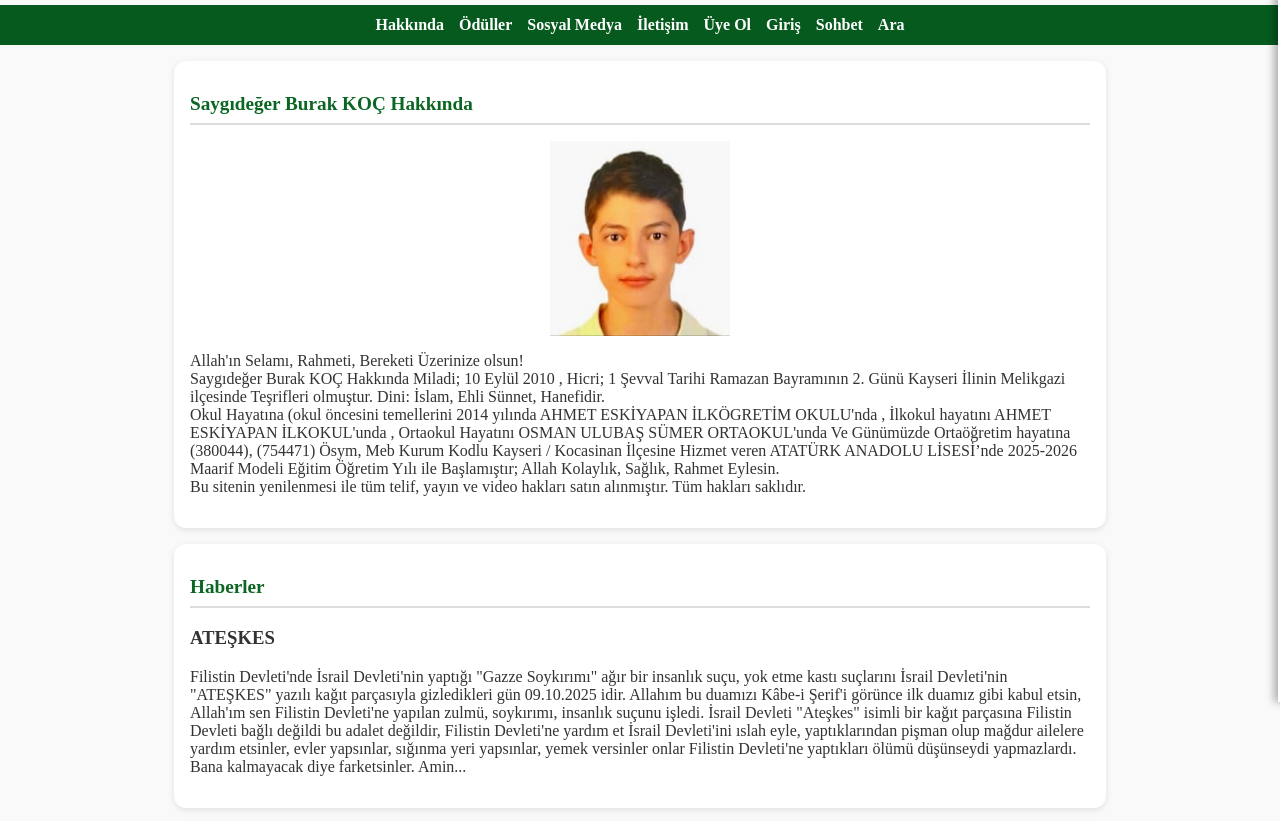
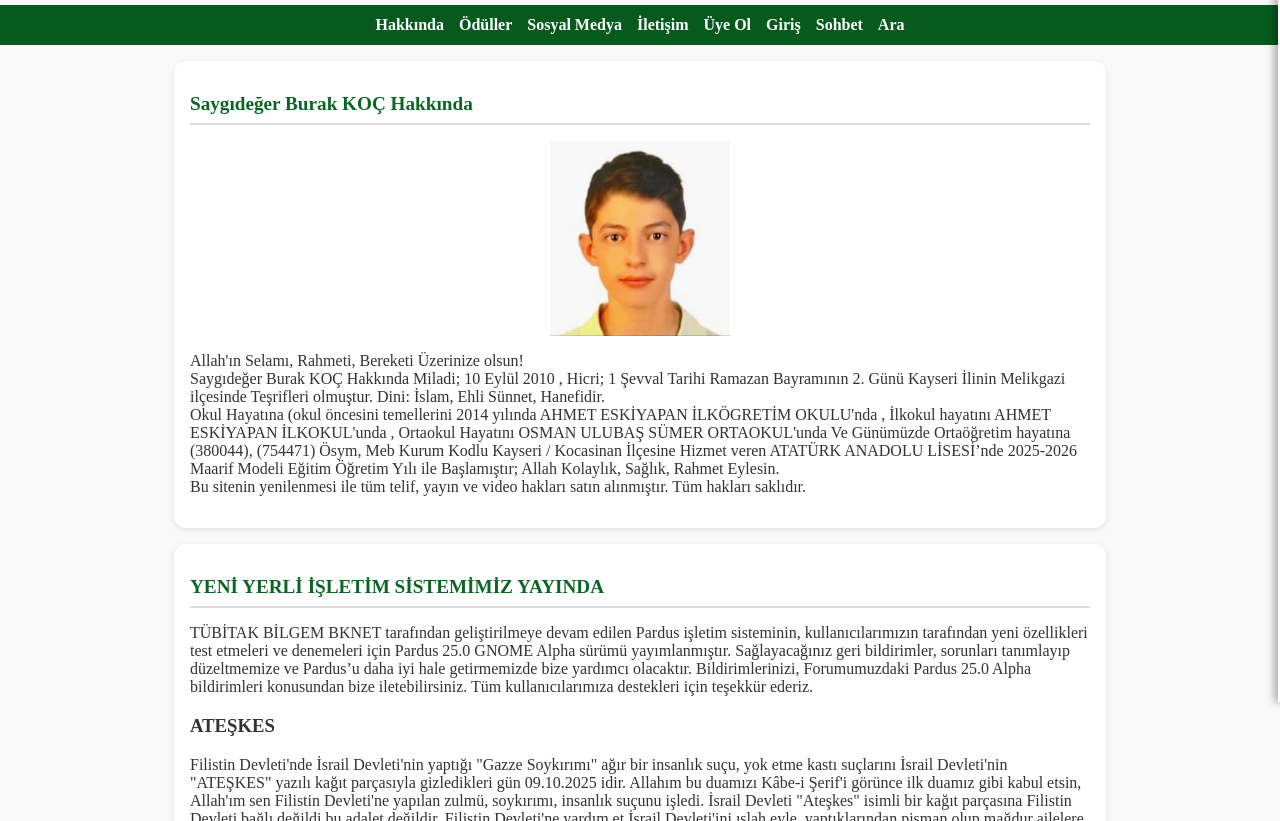
Before and after one commit to bkoc6021/Burak, a plain HTML site: page index.html in a window 1280 px wide. Shown: the part 130-951 px from the top of the page. Drawn offline with Linux system fonts and the light colour scheme; files whose address does not match are found by name.

Commit message:
Update index.html

```diff
--- a/index.html
+++ b/index.html
@@ -163,7 +163,13 @@ Okul Hayatına (okul öncesini temellerini 2014 yılında AHMET ESKİYAPAN İLK
 Ortaöğretim hayatına (380044), (754471) Ösym, Meb Kurum Kodlu Kayseri / Kocasinan İlçesine Hizmet veren ATATÜRK ANADOLU LİSESİ’nde 2025-2026 Maarif Modeli Eğitim Öğretim Yılı ile Başlamıştır; Allah Kolaylık, Sağlık, Rahmet Eylesin. <br>
 Bu sitenin yenilenmesi ile tüm telif, yayın ve video hakları satın alınmıştır. Tüm hakları saklıdır.</p>
   </section><section id="haberler">
-  <h2>Haberler</h2>
+  <h2>YENİ YERLİ İŞLETİM SİSTEMİMİZ YAYINDA</h2>
+  </p>
+TÜBİTAK BİLGEM BKNET tarafından geliştirilmeye devam edilen Pardus işletim sisteminin, kullanıcılarımızın tarafından yeni özellikleri test etmeleri ve denemeleri için Pardus 25.0 GNOME Alpha sürümü yayımlanmıştır.
+Sağlayacağınız geri bildirimler, sorunları tanımlayıp düzeltmemize ve Pardus’u daha iyi hale getirmemizde bize yardımcı olacaktır.
+Bildirimlerinizi, Forumumuzdaki Pardus 25.0 Alpha bildirimleri konusundan bize iletebilirsiniz.
+Tüm kullanıcılarımıza destekleri için teşekkür ederiz.
+  </p>
   <article>
     <h3>ATEŞKES</h3>
     <p>
```
